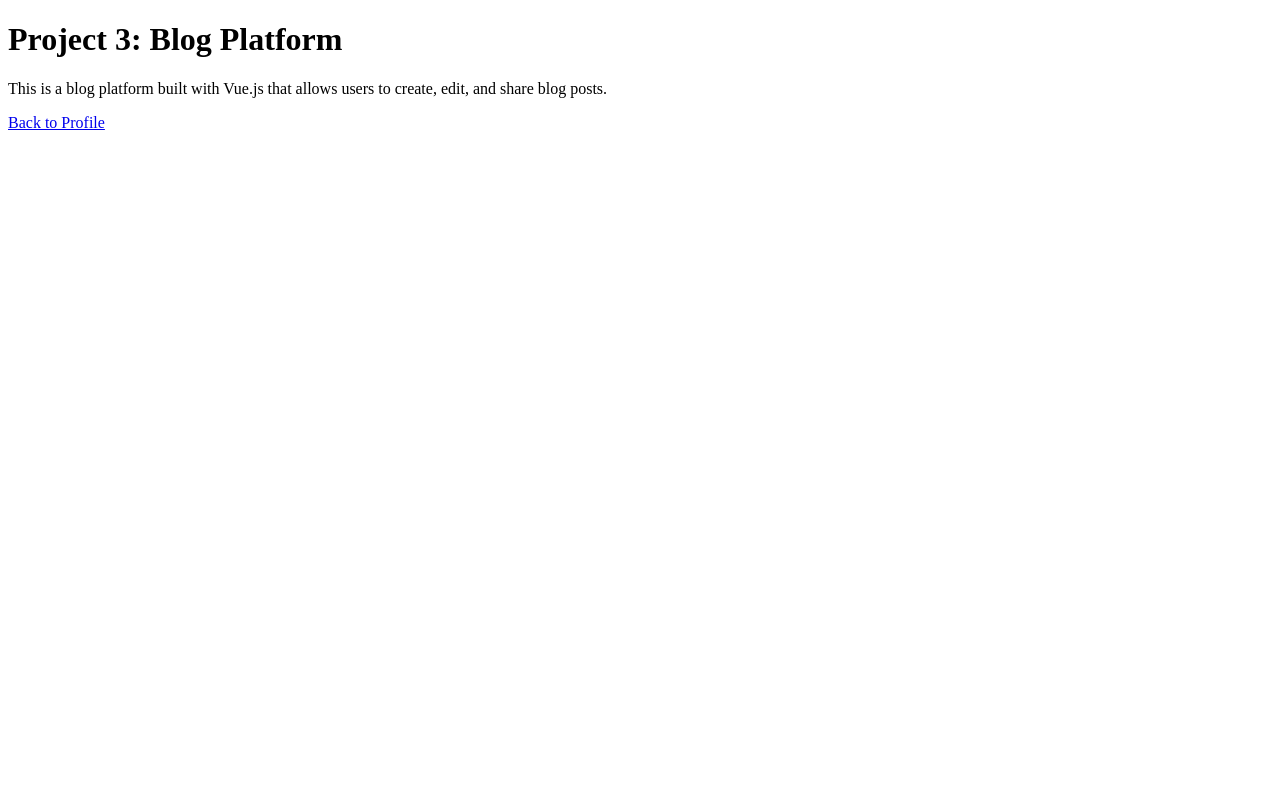
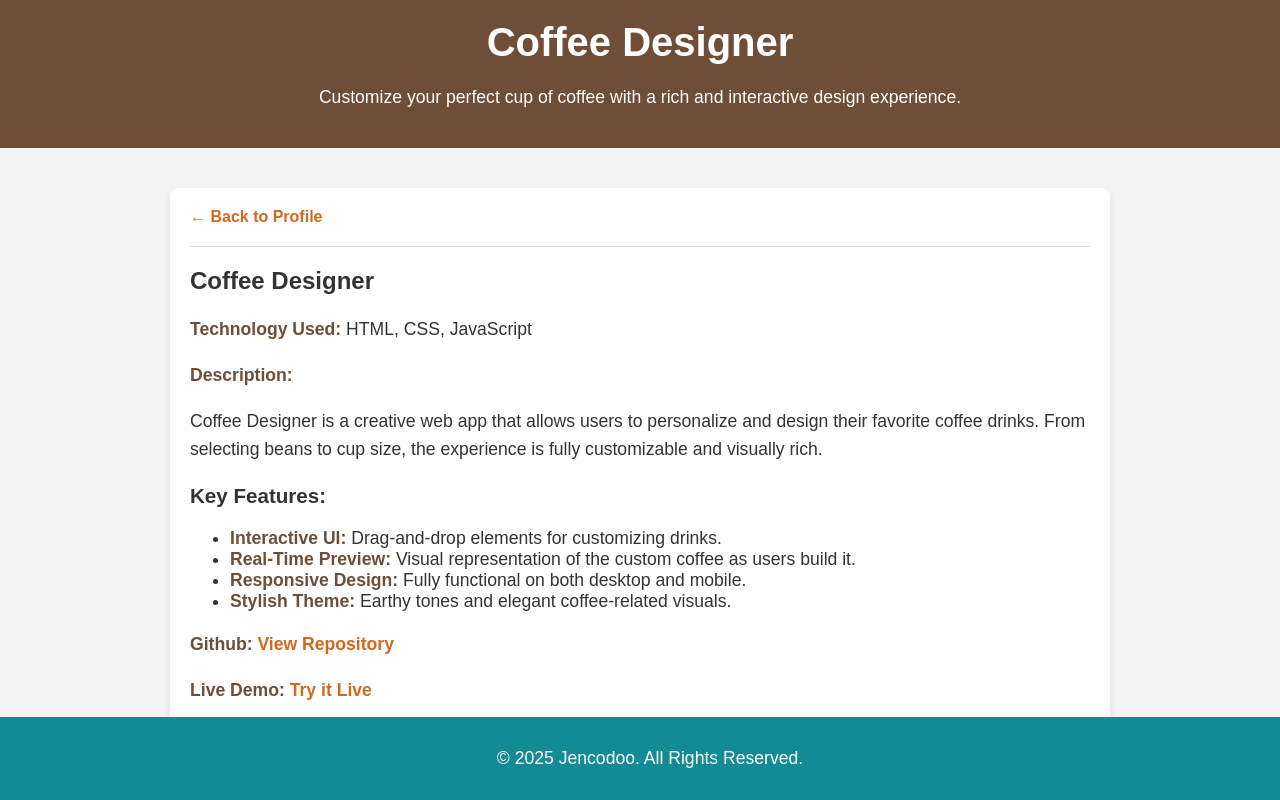
Before and after one commit to jencodoo/ProFile_Jencodoo, a plain HTML site: page project3.html in a window 1280 px wide. Drawn offline with Linux system fonts and the light colour scheme.

Commit message:
Update project profile

```diff
--- a/project3.html
+++ b/project3.html
@@ -2,12 +2,116 @@
 <html lang="en">
 <head>
   <meta charset="UTF-8">
+  <link href="style.css" rel="stylesheet">
   <meta name="viewport" content="width=device-width, initial-scale=1.0">
-  <title>Project 3 - Blog Platform</title>
+  <title>Coffee Designer Website</title>
+  <style>
+    body {
+      font-family: 'Arial', sans-serif;
+      margin: 0;
+      padding: 0;
+      background-color: #f4f4f4;
+      color: #333;
+    }
+
+    header {
+      background-color: #6f4e37;
+      color: #fff;
+      padding: 20px;
+      text-align: center;
+    }
+
+    h1 {
+      margin: 0;
+      font-size: 2.5rem;
+    }
+
+    p {
+      font-size: 1.1rem;
+      line-height: 1.6;
+    }
+
+    .content {
+      max-width: 900px;
+      margin: 40px auto;
+      padding: 20px;
+      background-color: #fff;
+      border-radius: 8px;
+      box-shadow: 0 4px 8px rgba(0, 0, 0, 0.1);
+    }
+
+    hr {
+      margin: 20px 0;
+      border: 0;
+      border-top: 1px solid #ddd;
+    }
+
+    .project-info {
+      margin-top: 20px;
+      font-size: 1.1rem;
+    }
+
+    .project-info strong {
+      color: #6f4e37;
+    }
+
+    a {
+      color: #d2691e;
+      text-decoration: none;
+      font-weight: bold;
+    }
+
+    a:hover {
+      text-decoration: underline;
+    }
+
+    footer {
+      background-color: #6f4e37;
+      color: #fff;
+      text-align: center;
+      padding: 10px;
+      position: fixed;
+      width: 100%;
+      bottom: 0;
+    }
+  </style>
 </head>
 <body>
-  <h1>Project 3: Blog Platform</h1>
-  <p>This is a blog platform built with Vue.js that allows users to create, edit, and share blog posts.</p>
-  <a href="index.html">Back to Profile</a>
+
+  <header>
+    <h1>Coffee Designer</h1>
+    <p>Customize your perfect cup of coffee with a rich and interactive design experience.</p>
+  </header>
+
+  <div class="content">
+    <a href="index.html">&larr; Back to Profile</a>
+
+    <hr>
+
+    <h2>Coffee Designer</h2>
+    <div class="project-info">
+      <p><strong>Technology Used:</strong> HTML, CSS, JavaScript</p>
+      <p><strong>Description:</strong></p>
+      <p>
+        Coffee Designer is a creative web app that allows users to personalize and design their favorite coffee drinks. From selecting beans to cup size, the experience is fully customizable and visually rich.
+      </p>
+      <h3>Key Features:</h3>
+      <ul>
+        <li><strong>Interactive UI:</strong> Drag-and-drop elements for customizing drinks.</li>
+        <li><strong>Real-Time Preview:</strong> Visual representation of the custom coffee as users build it.</li>
+        <li><strong>Responsive Design:</strong> Fully functional on both desktop and mobile.</li>
+        <li><strong>Stylish Theme:</strong> Earthy tones and elegant coffee-related visuals.</li>
+      </ul>
+      <p><strong>Github:</strong> <a href="https://github.com/jencodoo/coffee-designer" target="_blank">View Repository</a></p>
+      <p><strong>Live Demo:</strong> <a href="https://coffee-designer-jencodoo.vercel.app/" target="_blank">Try it Live</a></p>
+    </div>
+  </div>
+
+  <footer class="footer mt-4 py-3 text-white">
+    <div class="container text-center">
+      <p>&copy; 2025 Jencodoo. All Rights Reserved.</p>
+    </div>
+  </footer>
+
 </body>
 </html>
```
